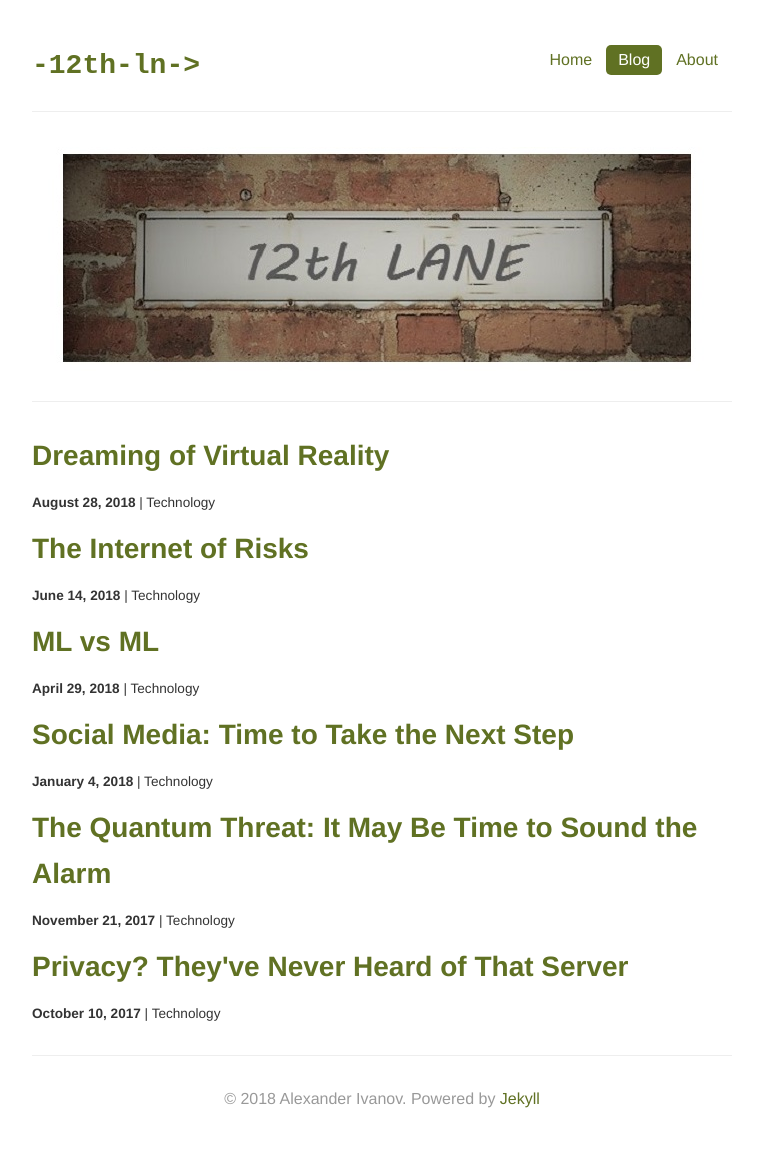
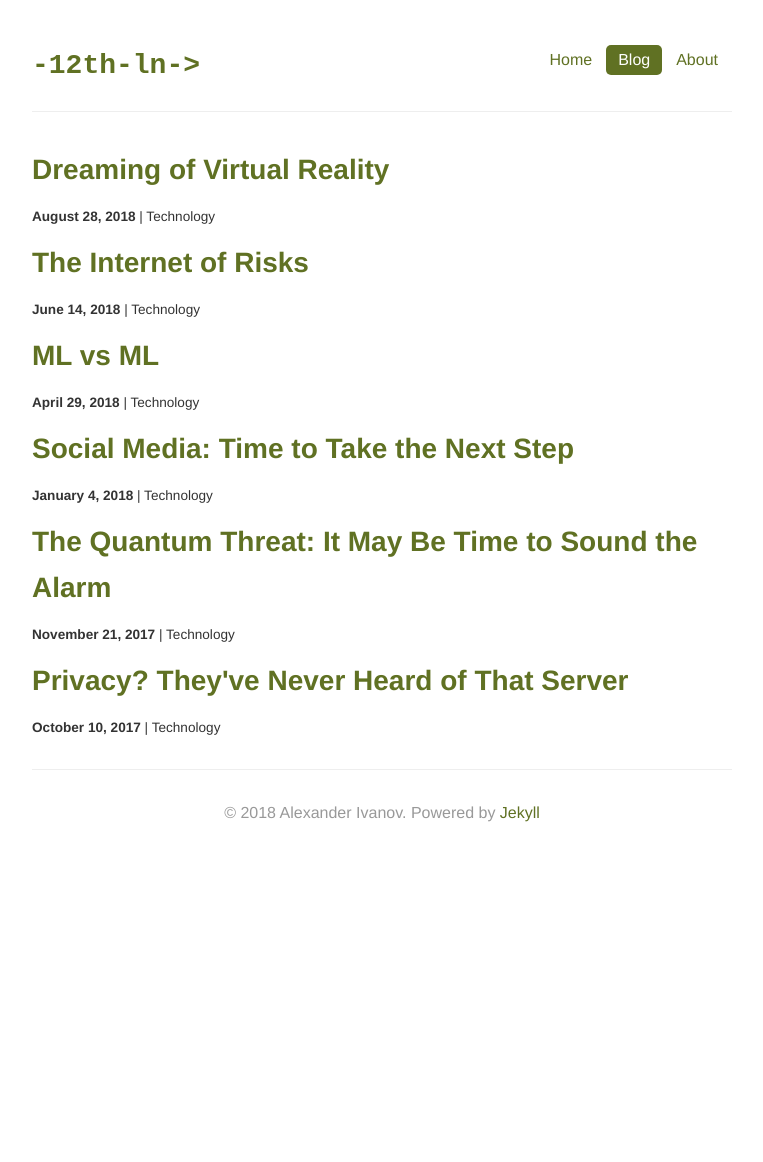
Before and after one commit to sashasyedin/twelfthlane.net, a Jekyll site: the page built from blog.html, in a window 1280 px wide. Shown: the whole page, without its empty margins (258-1021 px from the left). Built offline with Jekyll 4.4.1, drawn with Linux system fonts in a browser that asks for light colours; after the commit the page ends 900 px from its top, so only the background shows below that.

Commit message:
Remove a nameplate

```diff
--- a/blog.html
+++ b/blog.html
@@ -2,9 +2,6 @@
 layout: default
 title: Blog
 ---
-<p><img src="/images/nameplate.jpg" alt="nameplate"></p>
-<hr />
-
 {% for post in site.posts %}
     <h3><a href="{{ post.url }}">{{ post.title }}</a></h3>
     <p><small><strong>{{ post.date | date: "%B %e, %Y" }}</strong> | {{ post.category }}</small></p>
```
